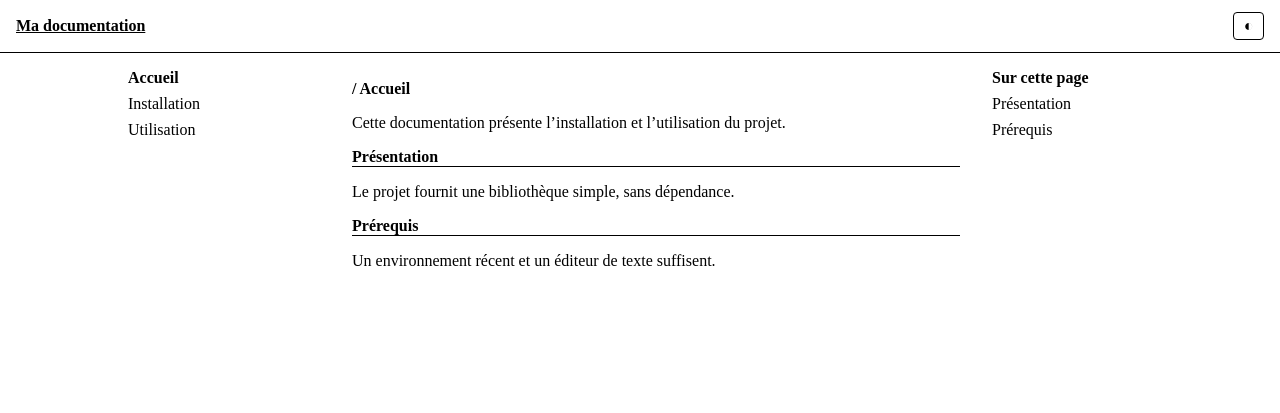
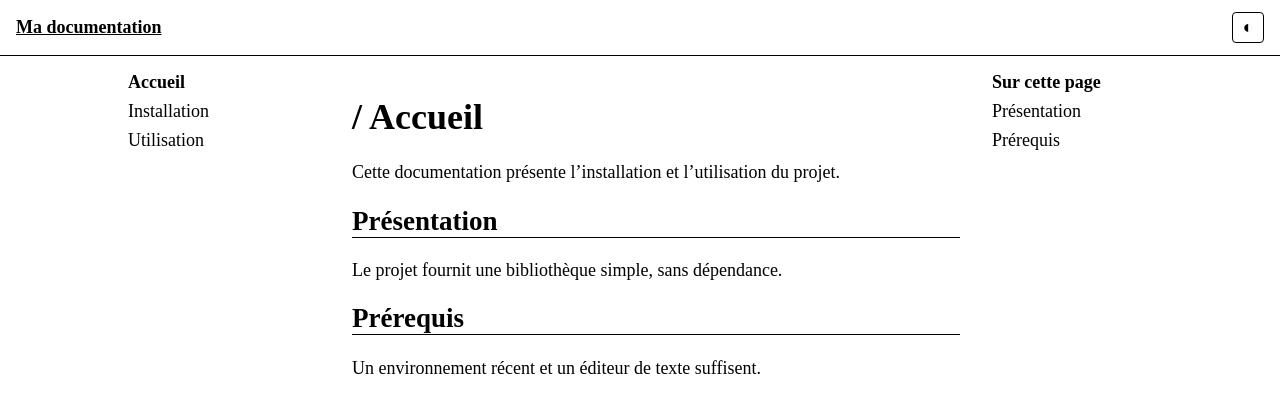
Before and after one commit to script-txt/script-txt.github.io, a Jekyll site: the page built from index.md, in a window 1280 px wide. Shown: the top 413 px of the page. Built offline with Jekyll 4.4.1, drawn with Linux system fonts in a browser that asks for light colours.

Commit message:
Update default.html

```diff
--- a/_layouts/default.html
+++ b/_layouts/default.html
@@ -24,13 +24,13 @@
   /* Lisibilité : 16 → 18 px selon la largeur d'écran, interligne 1,6 */
   * { box-sizing: border-box; }
   body {
-    margin: 0; background: var(--bg); color: var(--fg);
+    font-size: medium; margin: 0; background: var(--bg); color: var(--fg);
   }
   a { color: inherit; }
   :focus-visible { outline: 1px solid; outline-offset: 2px; }
   p {  }
-  h1 { font-size: medium; font-style: stronger; }
-  h2 { font-size: medium; font-style: strong; border-bottom: 1px solid; }
+  h1 { font-style: stronger; }
+  h2 { font-style: strong; border-bottom: 1px solid; }
   pre { overflow-x: auto; padding: 1rem; border: 1px solid; }
   code { background: darker; border-radius: 2px }
   img { max-width: 100%; border-radius: 2px }
@@ -49,12 +49,14 @@
   nav [aria-current] { font-weight: 700; }
   .toc { display: none; }
   main { max-width: 40rem; padding: 1rem 1rem 3rem; }
+  body { font-size: large; }
 
   /* Tablette : menu à gauche */
   @media (min-width: 48rem) {
     .layout { grid-template-columns: 14rem minmax(0, 1fr); }
     nav, .toc { position: sticky; top: 0; align-self: start; max-height: 100vh; overflow-y: auto; }
     nav ul { flex-direction: column; gap: .5rem; }
+    body { font-size: large; }
   }
   /* Ordinateur : trois colonnes, texte limité à 40 rem (≈ 65 caractères) */
   @media (min-width: 64rem) {
```
